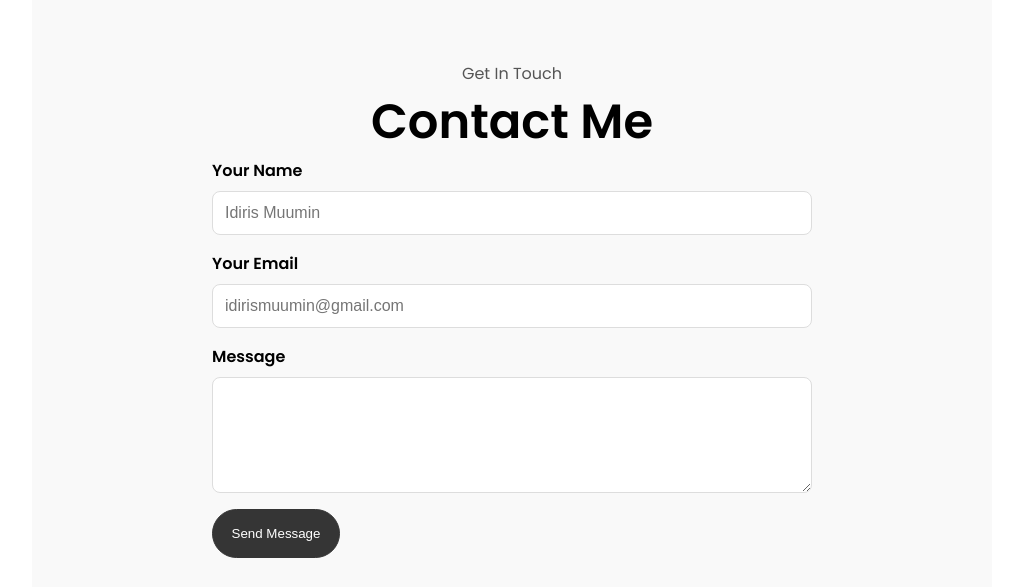
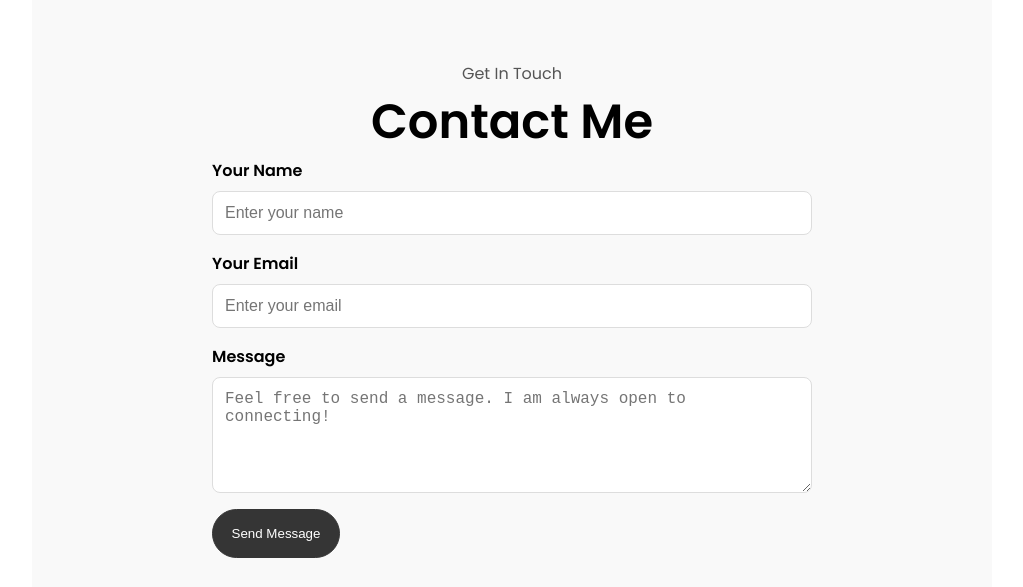
Before and after one commit to idi100/Personal-Website-html--css--js-, a plain HTML site: page index.html in a window 1280 px wide. Shown: the part 3188-3775 px from the top of the page, without its empty margins (128-1151 px from the left). Drawn offline with Linux system fonts and the light colour scheme.

Commit message:
Update index.html

```diff
--- a/index.html
+++ b/index.html
@@ -270,15 +270,15 @@
     <form action="https://formspree.io/f/{your-form-id}" method="POST" class="contact-form">
       <div class="form-group">
         <label for="name">Your Name</label>
-        <input type="text" id="name" name="name" placeholder="Idiris Muumin" required />
+        <input type="text" id="name" name="name" placeholder="Enter your name" required />
       </div>
       <div class="form-group">
         <label for="email">Your Email</label>
-        <input type="email" id="email" name="_replyto" placeholder="idirismuumin@gmail.com" required />
+        <input type="email" id="email" name="_replyto" placeholder="Enter your email" required />
       </div>
       <div class="form-group">
         <label for="message">Message</label>
-        <textarea id="message" name="message" placeholder="" rows="5" required></textarea>
+        <textarea id="message" name="message" placeholder="Feel free to send a message. I am always open to connecting!" rows="5" required></textarea>
       </div>
       <button type="submit" class="btn btn-color-1">Send Message</button>
     </form>
```
